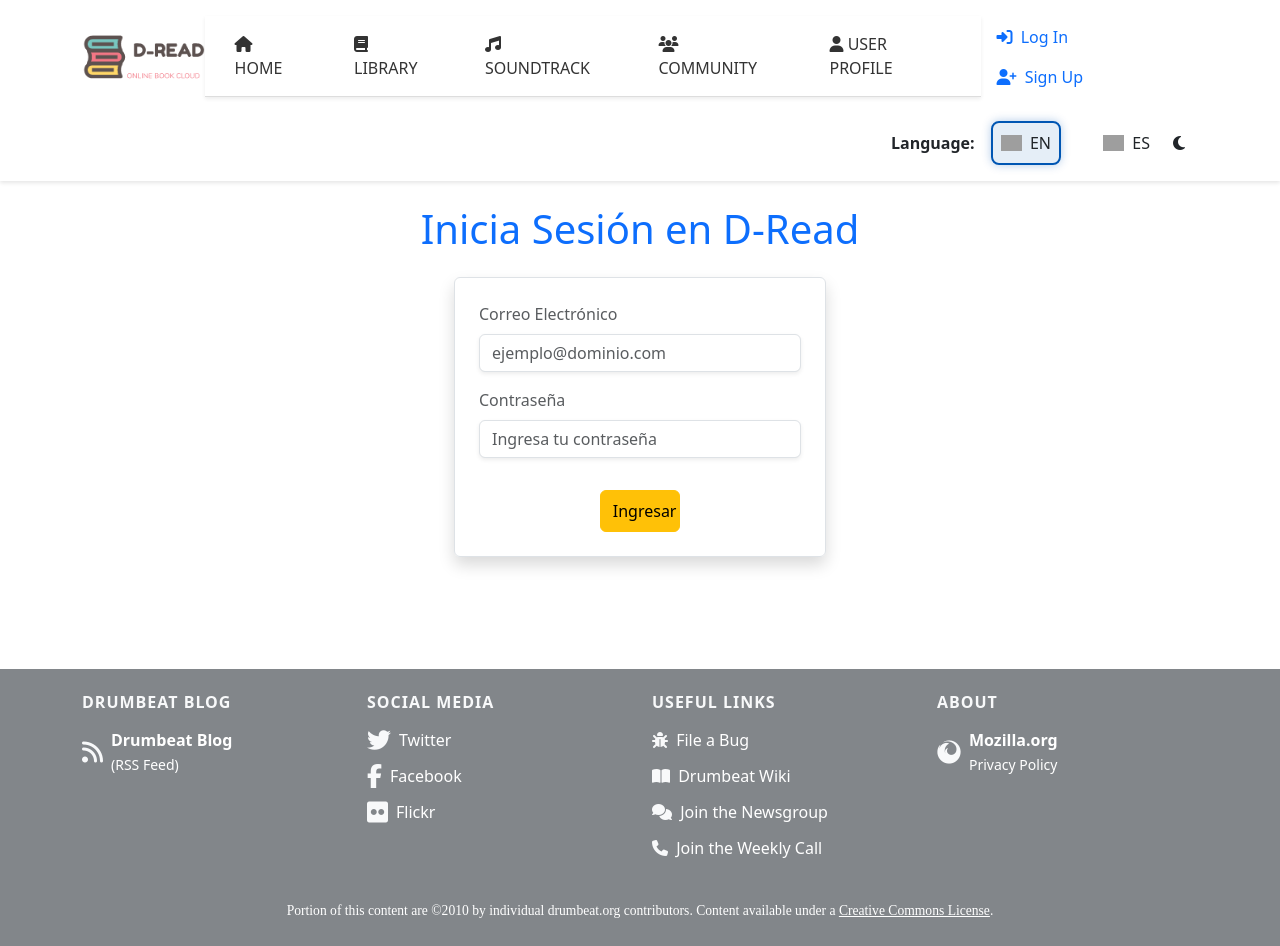
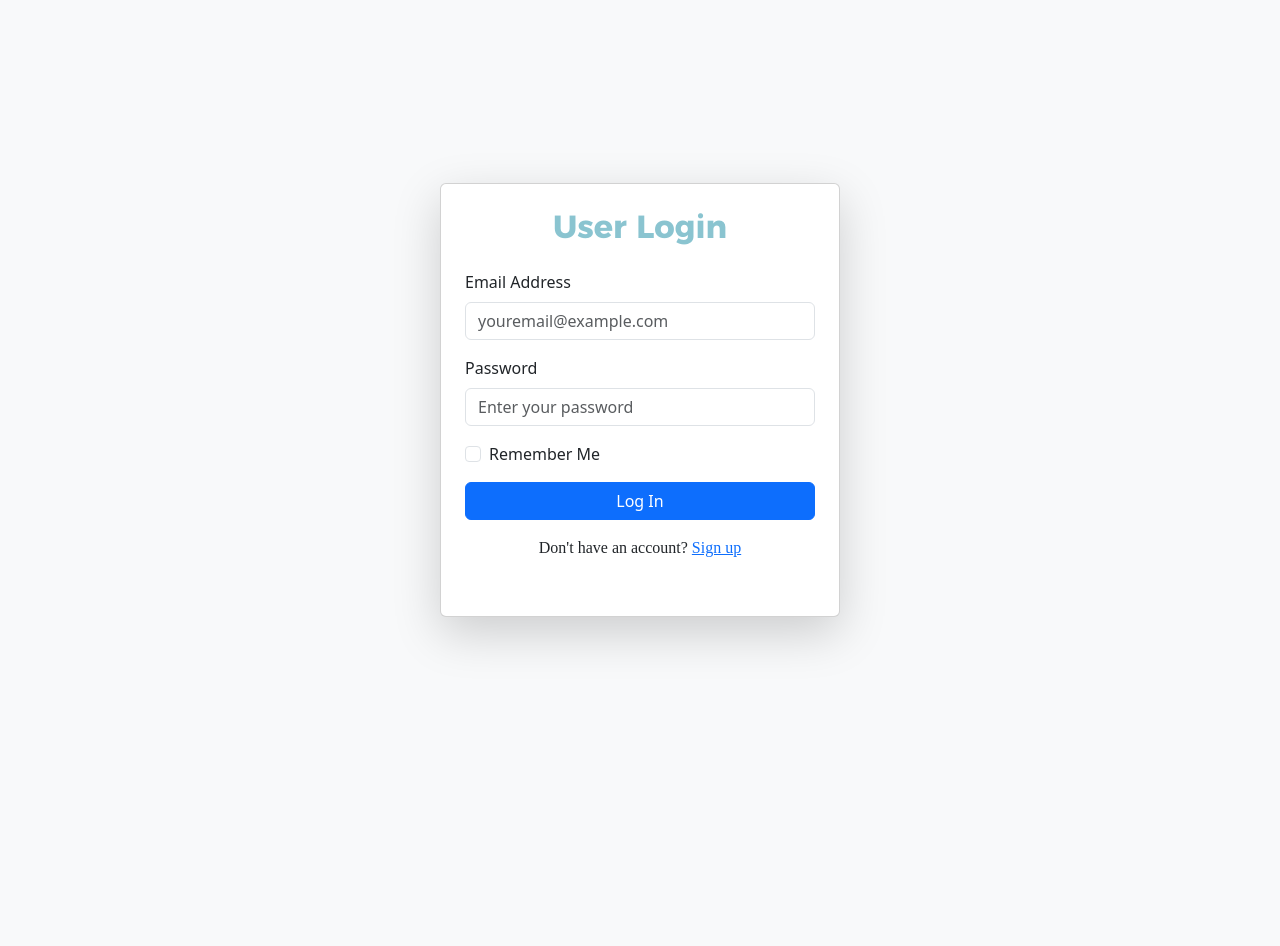
Before and after one commit to pereprior/D-Read, a PHP site: page /login.php in a window 1280 px wide. After the commit the page ends 646 px from the top, so only its background shows below. Run offline with PHP 8.4, Linux system fonts and the light colour scheme; data that the repository does not hold is empty; some libraries are stand-ins or nearby versions; grey boxes are pictures that could not be loaded.

Commit message:
reigster and login optimized

```diff
--- a/public/css/styles.css
+++ b/public/css/styles.css
@@ -46,17 +46,17 @@ header nav a {
 }
 
 header nav a:hover {
-  color: #f39c12; /* Cambia el color del enlace al pasar el cursor */
+  color: #8AC4D0; /* Cambia el color del enlace al pasar el cursor */
 }
 
 header .btn-warning {
-  background-color: #f39c12;
+  background-color: #8AC4D0;
   border: none;
   transition: background-color 0.3s;
 }
 
 header .btn-warning:hover {
-  background-color: #d87d06;
+  background-color: rgb(101.6158536585, 177.6524390244, 193.3841463415);
 }
 
 .header-title img {
@@ -98,25 +98,25 @@ header .btn-warning:hover {
   position: relative;
 }
 .pages-nav .navbar-nav .nav-item .nav-link {
-  color: #333;
+  color: #5D5250;
   font-weight: 500;
   text-transform: uppercase;
   padding: 0.5rem;
   transition: all 0.3s ease-in-out;
 }
 .pages-nav .navbar-nav .nav-item .nav-link:hover {
-  color: #0056b3;
+  color: #8AC4D0;
   text-decoration: none;
-  background-color: rgba(0, 86, 179, 0.1);
+  background-color: rgba(138, 196, 208, 0.1);
   border-radius: 0.25rem;
 }
 .pages-nav .navbar-nav .nav-item .nav-link.active {
-  color: #0056b3;
+  color: #8AC4D0;
   font-weight: bold;
-  border-bottom: 2px solid #0056b3;
+  border-bottom: 2px solid #8AC4D0;
 }
 .pages-nav .navbar-nav .nav-item .nav-link.active i {
-  color: #0056b3;
+  color: #8AC4D0;
 }
 @media (max-width: 600px) {
   .pages-nav .navbar-nav .nav-item .nav-link {
@@ -125,6 +125,10 @@ header .btn-warning:hover {
 }
 .pages-nav li#current a {
   font-weight: 400;
+  color: #8AC4D0;
+}
+
+.nav .nav-item a {
   color: #FFDB74;
 }
 
@@ -139,7 +143,7 @@ header .btn-warning:hover {
 }
 
 .heading-primary {
-  color: #FFDB74;
+  color: #8AC4D0;
 }
 
 .heading-secondary {
@@ -174,7 +178,7 @@ header .btn-warning:hover {
 }
 .language-selector .flag-selector label:hover {
   background-color: #f0f8ff;
-  border-color: rgb(26, 136.0223463687, 255);
+  border-color: rgb(210.7682926829, 232.6951219512, 237.2317073171);
   transform: scale(1.05);
 }
 @media (max-width: 600px) {
@@ -185,7 +189,7 @@ header .btn-warning:hover {
 }
 .language-selector .flag-selector i {
   font-size: 1.25rem;
-  color: #0056b3;
+  color: #8AC4D0;
 }
 @media (max-width: 600px) {
   .language-selector .flag-selector i {
@@ -193,9 +197,9 @@ header .btn-warning:hover {
   }
 }
 .language-selector .flag-selector input[type=radio]:checked + label {
-  border-color: #0056b3;
-  background-color: rgba(0, 86, 179, 0.1);
-  box-shadow: 0 0 10px rgba(0, 86, 179, 0.3);
+  border-color: #8AC4D0;
+  background-color: rgba(138, 196, 208, 0.1);
+  box-shadow: 0 0 10px rgba(138, 196, 208, 0.3);
 }
 .language-selector .flag-selector + .flag-selector {
   margin-left: 1rem;
@@ -245,7 +249,7 @@ header .btn-warning:hover {
   transition: background-color 0.3s ease;
 }
 .slick-slider .slick-dots li button:hover, .slick-slider .slick-dots li button.slick-active {
-  background-color: #FFDB74;
+  background-color: #8AC4D0;
 }
 .slick-slider .slick-arrow {
   position: absolute;
@@ -306,19 +310,19 @@ i {
   transition: transform 0.3s ease, color 0.3s ease;
 }
 i:hover {
-  color: #ffc107;
+  color: #F4A8A8;
   transform: scale(1.1);
 }
 
 .footer {
   background-color: #212529;
-  color: #fff;
+  color: #ffffff;
 }
 .footer h5 {
   font-size: 1rem;
   letter-spacing: 1px;
   font-weight: bold;
-  color: #f8f9fa;
+  color: #ffffff;
 }
 @media (max-width: 600px) {
   .footer h5 {
@@ -326,11 +330,11 @@ i:hover {
   }
 }
 .footer i {
-  color: #f8f9fa;
+  color: #ffffff;
   transition: transform 0.3s ease, color 0.3s ease;
 }
 .footer i:hover {
-  color: #ffc107;
+  color: #F4A8A8;
   transform: scale(1.1);
 }
 .footer a {
@@ -338,7 +342,7 @@ i:hover {
   transition: color 0.3s ease;
 }
 .footer a:hover {
-  color: #f8f9fa;
+  color: #ffffff;
   text-decoration: underline;
 }
 .footer p {
@@ -360,7 +364,7 @@ i:hover {
 }
 
 .bg-light-footer {
-  background-color: rgb(130.4, 134.4, 138.4);
+  background-color: rgb(130.8, 134.4, 138);
 }
 
 /*# sourceMappingURL=styles.css.map */
--- a/public/index.php
+++ b/public/index.php
@@ -1,7 +1,7 @@
 <?php
 $title = "Inicio | D-Read";
 $current_page = 'home';
-ob_start(); // Inicia el almacenamiento en buffer
+ob_start();
 ?>
 
 <div class="myCarrousel">
--- a/public/login.php
+++ b/public/login.php
@@ -3,26 +3,65 @@ $title = "Login | D-Read";
 ob_start();
 ?>
 
-<h1 class="text-center my-4 text-primary">Inicia Sesión en D-Read</h1>
-<form id="loginForm" class="container col-md-6 col-lg-4 shadow p-4 rounded border">
+<!DOCTYPE html>
+<html lang="en">
+<head>
+    <meta charset="UTF-8">
+    <meta name="description" content="Log in to your Mozilla Drumbeat account to participate in our global community.">
+    <meta name="viewport" content="width=device-width, initial-scale=1.0, maximum-scale=1.0">
+    <meta name="robots" content="index, follow">
+
+    <title>D-Read | Login</title>
+
+    <link rel="shortcut icon" href="../favicon.ico" type="image/x-icon">
+    <link rel="stylesheet" href="../css/styles.css">
+    <link rel="stylesheet" href="../vendor/bootstrap/css/bootstrap.min.css">
+
+    <script src="../js/main.js"></script>
+</head>
+<body class="bg-light">
+
+    <div class="container d-flex justify-content-center align-items-center min-vh-100">
+        <div class="card shadow-lg p-4" style="width: 100%; max-width: 400px;">
+            <h2 class="text-center mb-4 heading heading-primary">User Login</h2>
+            <form id="loginForm">
+                <!-- Email -->
                 <div class="mb-3">
-        <label for="email" class="form-label text-muted">Correo Electrónico</label>
-        <input type="email" id="email" name="email" class="form-control shadow-sm" placeholder="ejemplo@dominio.com">
+                    <label for="email" class="form-label">Email Address</label>
+                    <input type="email" class="form-control" id="email" name="email" placeholder="youremail@example.com">
                 </div>
+                <!-- Password -->
                 <div class="mb-3">
-        <label for="password" class="form-label text-muted">Contraseña</label>
-        <input type="password" id="password" name="password" class="form-control shadow-sm" placeholder="Ingresa tu contraseña">
+                    <label for="password" class="form-label">Password</label>
+                    <input type="password" class="form-control" id="password" name="password" placeholder="Enter your password">
                 </div>
-    <div class="mt-2 text-center">
-        <button type="submit" class="btn btn-warning w-25 py-2 mt-3">Ingresar</button>
+                <!-- Remember Me -->
+                <div class="form-check mb-3">
+                    <input class="form-check-input" type="checkbox" id="remember-me" name="remember-me">
+                    <label class="form-check-label" for="remember-me">
+                        Remember Me
+                    </label>
+                </div>
+                <!-- Login Button -->
+                <div class="d-grid">
+                    <button type="submit" class="btn btn-primary">Log In</button>
                 </div>
             </form>
+            <p class="text-center mt-3">
+                Don't have an account? <a href="register.php">Sign up</a>
+            </p>
 
-<div id="responseMessage" class="container mt-3 text-center col-lg-3 col-md-6"></div>
-<br><br><br><br>
+            <div id="responseMessage" class="container mt-3 text-center"></div>
+
+        </div>
+    </div>
+
     <script src="js/ajax/login.js"></script>
+
+</body>
+</html>
 
 <?php
 $content = ob_get_clean();
-include('templates/base.php');
+echo $content;
 ?>
--- a/public/scss/_components.scss
+++ b/public/scss/_components.scss
@@ -60,26 +61,26 @@ header {
             position: relative;
 
             .nav-link {
-                color: #333;
+                color: variables.$text-color;
                 font-weight: 500;
                 text-transform: uppercase;
                 padding: 0.5rem;
                 transition: all 0.3s ease-in-out;
 
                 &:hover {
-                    color: #0056b3;
+                    color: variables.$primary-color;
                     text-decoration: none;
-                    background-color: rgba(0, 86, 179, 0.1);
+                    background-color: rgba(variables.$primary-color, 0.1);
                     border-radius: 0.25rem;
                 }
 
                 &.active {
-                    color: #0056b3;
+                    color: variables.$primary-color;
                     font-weight: bold;
-                    border-bottom: 2px solid #0056b3;
+                    border-bottom: 2px solid variables.$primary-color;
 
                     i {
-                        color: #0056b3;
+                        color: variables.$primary-color;
                     }
                 }
 
@@ -96,10 +97,18 @@ header {
     }
 }
 
+.nav {
+    .nav-item {
+        a {
+            color: variables.$tertiary-color;
+        }
+    }
+}
+
 // Headings
 .heading, .sub-heading {
-  font-family: 'Montserrat', Arial, sans-serif;
-  font-weight: 700;
+    font-family: variables.$font-family-base;
+    font-weight: variables.$font-weight-bold;
 
     @media (max-width: 600px) {
         font-size: 1.5rem;
@@ -294,20 +303,20 @@ i {
     transition: transform 0.3s ease, color 0.3s ease;
 
     &:hover {
-      color: #ffc107;
+        color: variables.$secondary-color;
         transform: scale(1.1);
     }
 }
 
 .footer {
     background-color: #212529;
-  color: #fff;
+    color: variables.$dark-text-color;
 
     h5 {
         font-size: 1rem;
         letter-spacing: 1px;
         font-weight: bold;
-      color: #f8f9fa;
+        color: variables.$dark-text-color;
 
         @media (max-width: 600px) {
             font-size: 0.875rem;
@@ -315,11 +324,11 @@ i {
     }
 
     i {
-    color: #f8f9fa;
+        color: variables.$dark-text-color;
         transition: transform 0.3s ease, color 0.3s ease;
 
         &:hover {
-        color: #ffc107;
+            color: variables.$secondary-color;
             transform: scale(1.1);
         }
     }
@@ -353,5 +362,5 @@ i {
 }
 
 .bg-light-footer {
-  background-color: mix(#f8f9fa, #343a40, 40%);
+    background-color: mix(variables.$bg-color, #343a40, 40%);
 }
--- a/public/scss/_variables.scss
+++ b/public/scss/_variables.scss
@@ -6,9 +6,9 @@ $font-weight-regular: 400;
 $font-weight-bold: 700;
 
 // Colores
-$primary-color: #FFDB74;
+$primary-color: #8AC4D0;
 $secondary-color: #F4A8A8;
-$tertiary-color: #8AC4D0;
+$tertiary-color: #FFDB74;
 $bg-color: #F9F9F9;
 $contrast-color: #4D4D4D;
 $text-color: #5D5250;
--- a/public/templates/partials/header.php
+++ b/public/templates/partials/header.php
@@ -11,7 +11,7 @@
             <div class="container">
                 <ul class="navbar-nav mx-auto">
                   <li class="nav-item">
-                      <a href="index.php" id="home" class="nav-link text-uppercase <?= ($current_page == 'home') ? 'active' : '' ?>">
+                      <a href="/" id="home" class="nav-link text-uppercase <?= ($current_page == 'home') ? 'active' : '' ?>">
                           <i class="fas fa-home"></i> Home
                       </a>
                   </li>
```
Also changed, not shown: other parts of public/scss/_components.scss (+12 -11 lines), public/register.php (+47 -14 lines), 1 other file. Lines whose indentation alone changed are shown as unchanged.
